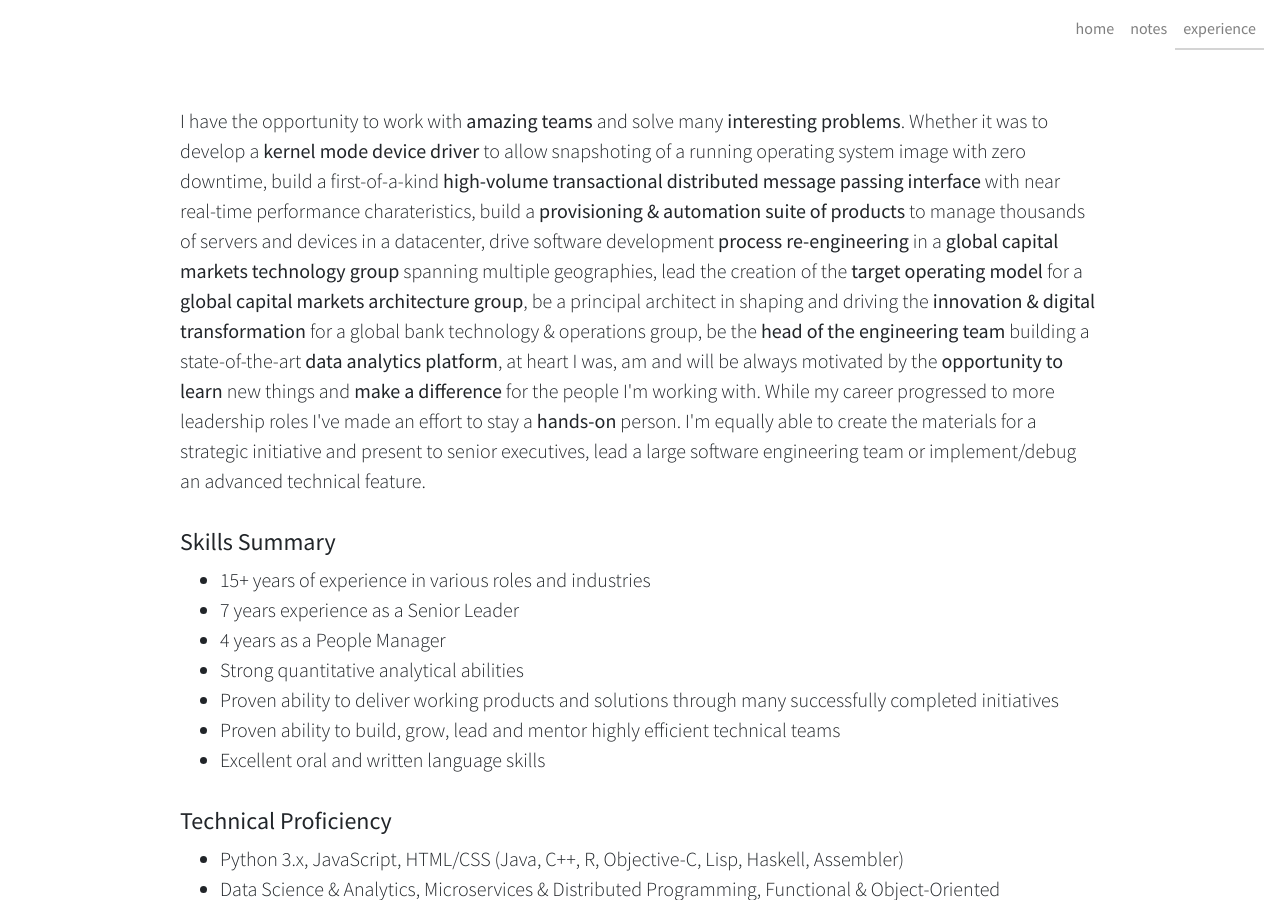
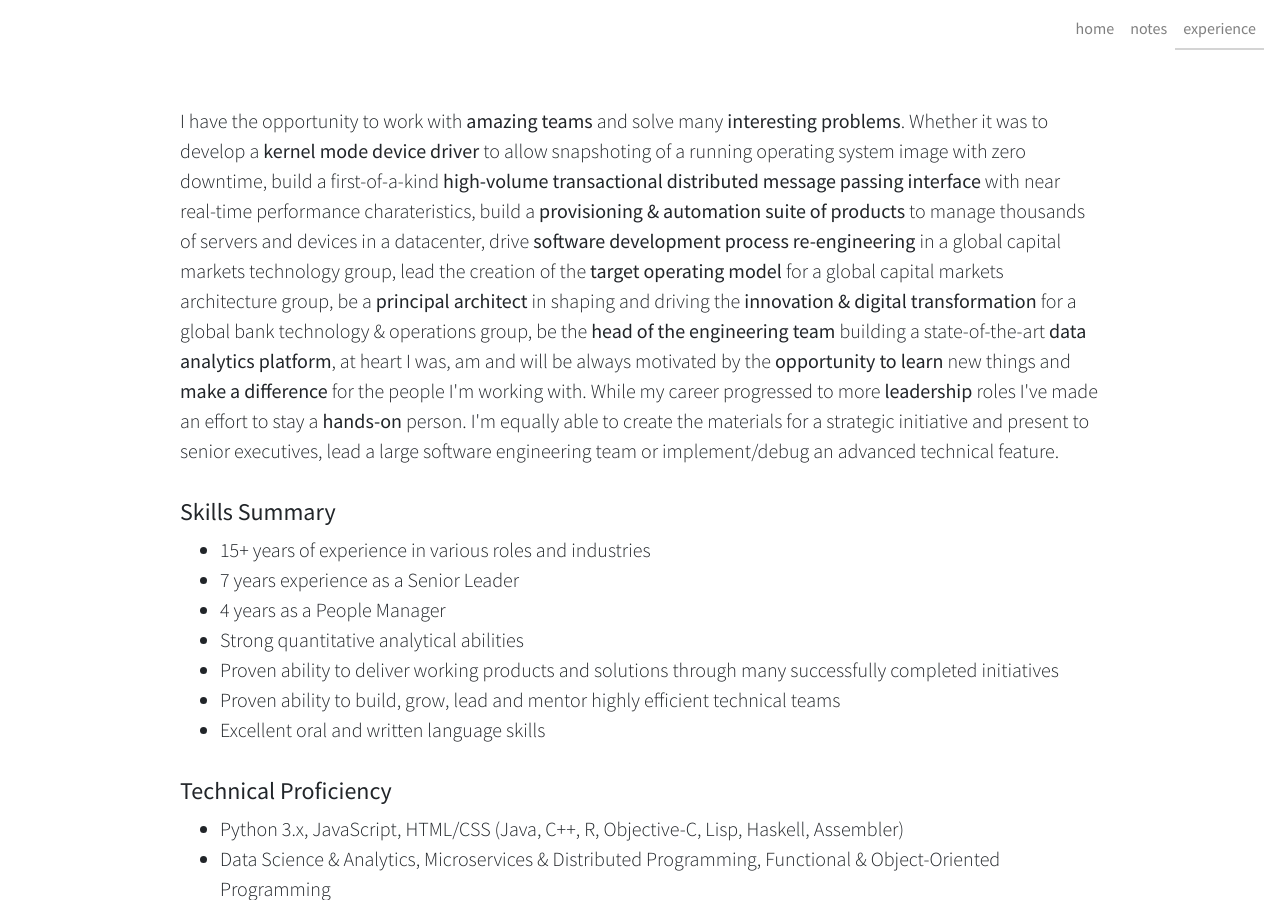
Before and after one commit to mavram/mavram.github.io, a Jekyll site: the page built from experience.html, in a window 1280 px wide and 900 px high. Built offline with Jekyll 4.4.1, drawn with Linux system fonts in a browser that asks for light colours.

Commit message:
highlights

```diff
--- a/experience.html
+++ b/experience.html
@@ -25,16 +25,14 @@
                 build a first-of-a-kind <strong>high-volume transactional distributed message passing interface</strong>
                 with near real-time performance charateristics,
                 build a <strong>provisioning &amp; automation suite of products</strong> to manage thousands of servers and devices in a datacenter,
-                drive software development <strong>process re-engineering</strong> in a <strong>global capital markets technology group</strong> spanning
-                multiple geographies,
-                lead the creation of the <strong>target operating model</strong> for a
-                <strong>global capital markets architecture group</strong>,
-                be a principal architect in shaping and driving the <strong>innovation &amp; digital transformation</strong> for a global bank technology &amp; operations group,
+                drive <strong>software development process re-engineering</strong> in a global capital markets technology group,
+                lead the creation of the <strong>target operating model</strong> for a global capital markets architecture group,
+                be a <strong>principal architect</strong> in shaping and driving the <strong>innovation &amp; digital transformation</strong> for a global bank technology &amp; operations group,
                 be the <strong>head of the engineering team</strong> building a state-of-the-art
                 <strong>data analytics platform</strong>,
                 at heart I was, am and will be always motivated by the <strong>opportunity to learn</strong> new things and
                 <strong>make a difference</strong> for the people I'm working with.
-                While my career progressed to more leadership roles I've made an effort to stay a <strong>hands-on</strong> person.
+                While my career progressed to more <strong>leadership</strong> roles I've made an effort to stay a <strong>hands-on</strong> person.
                 I'm equally able to create the materials for a strategic initiative and present to senior executives,
                 lead a large software engineering team or implement/debug an advanced technical feature.
             </p>
```
